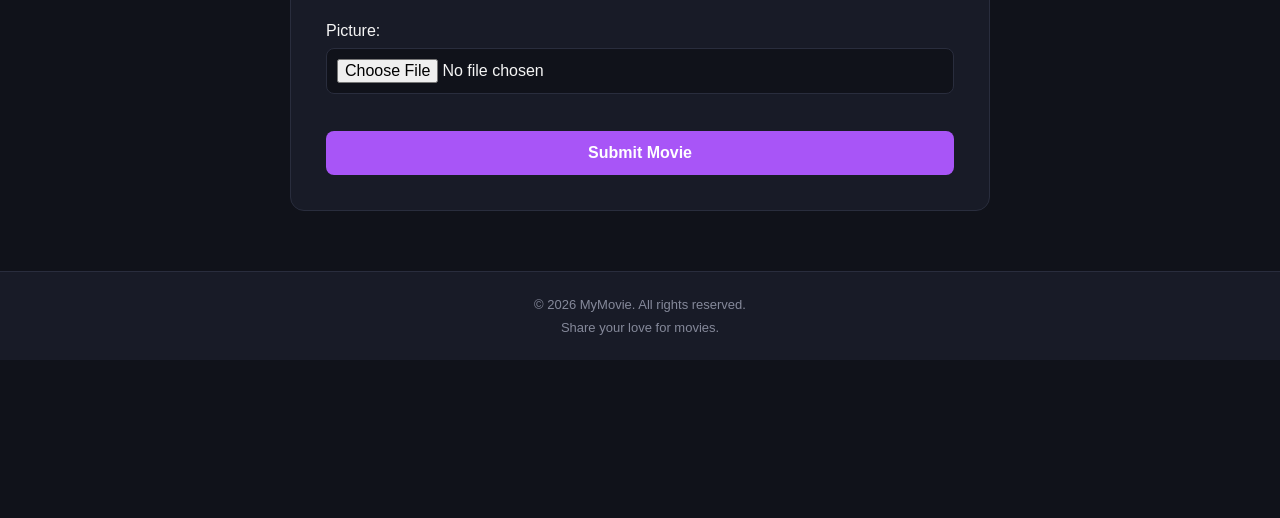
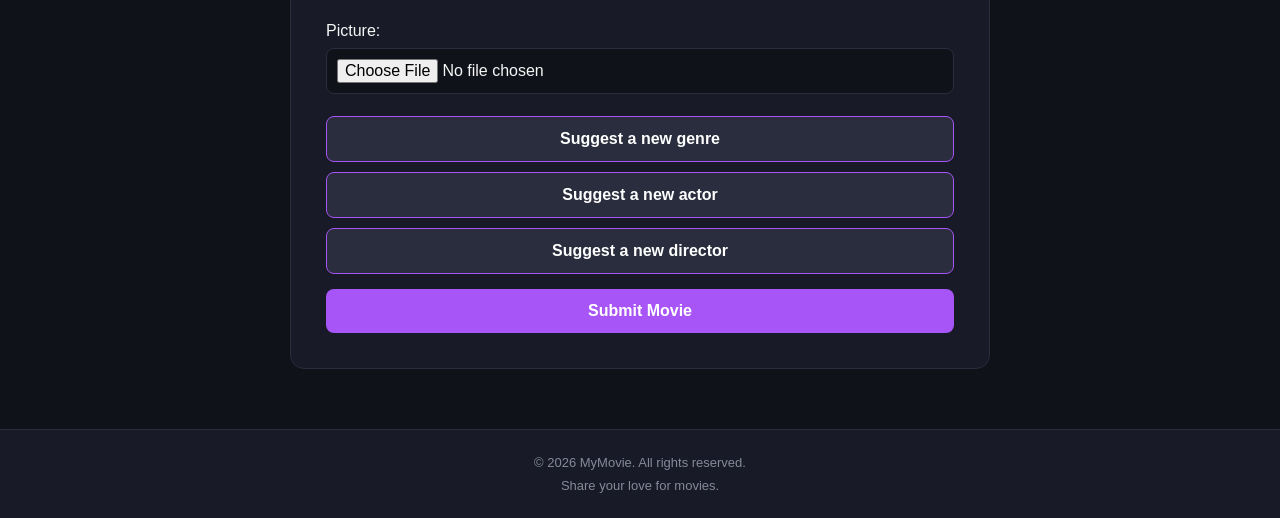
Before and after one commit to ralitsa-code/mymovieproject, a Django app: page /movies/add/ in a window 1280 px wide. Shown: the part 1091-1609 px from the top of the page. Before the commit the page ends 1451 px from the top, so only its background shows below. Run offline with Django 5.2, Linux system fonts and the light colour scheme; the visitor is signed in with stand-in values (Sample User, id 1); data that the repository does not hold is empty; parts of the project's set-up code (start-up, migrations or seed data) failed here and were passed over.

Commit message:
Add approval workflow for movie related entities

```diff
--- a/movies/forms.py
+++ b/movies/forms.py
@@ -1,7 +1,15 @@
 from django import forms
-from movies.models import Movie
+from movies.models import Movie, Genre, Actor, Director
 
 class MovieCreateForm(forms.ModelForm):
+    def __init__(self, *args, **kwargs):
+        super().__init__(*args, **kwargs)
+
+        self.fields['genre'].queryset = Genre.objects.filter(status=Genre.APPROVED)
+        self.fields['actors'].queryset = Actor.objects.filter(status=Actor.APPROVED)
+        self.fields['director'].queryset = Director.objects.filter(status=Director.APPROVED)
+
+
     class Meta:
         model = Movie
         fields = ['title', 'director', 'genre', 'description', 'year', 'actors', 'picture']
@@ -13,3 +21,21 @@ class MovieDeleteForm(MovieCreateForm):
 
         for field in self.fields.values():
             field.disabled = True
+
+
+class GenreCreateForm(forms.ModelForm):
+    class Meta:
+        model = Genre
+        fields = ['name']
+
+
+class ActorCreateForm(forms.ModelForm):
+    class Meta:
+        model = Actor
+        fields = ['first_name', 'last_name']
+
+
+class DirectorCreateForm(forms.ModelForm):
+    class Meta:
+        model = Director
+        fields = ['first_name', 'last_name']
--- a/movies/models.py
+++ b/movies/models.py
@@ -3,29 +3,7 @@ from django.contrib.auth import get_user_model
 
 UserModel = get_user_model()
 
-
-class Genre(models.Model):
-    name = models.CharField(max_length=200)
-
-    def __str__(self):
-        return self.name
-
-class Actor(models.Model):
-    first_name = models.CharField(max_length=200)
-    last_name = models.CharField(max_length=200)
-
-    def __str__(self):
-        return f'{self.first_name} {self.last_name}'
-
-class Director(models.Model):
-    first_name = models.CharField(max_length=200)
-    last_name = models.CharField(max_length=200)
-
-    def __str__(self):
-        return f'{self.first_name} {self.last_name}'
-
-
-class Movie(models.Model):
+class ApprovalModel(models.Model):
 
     PENDING = 'Pending'
     APPROVED = 'Approved'
@@ -43,6 +21,41 @@ class Movie(models.Model):
         default=PENDING,
     )
 
+    user = models.ForeignKey(
+        UserModel,
+        on_delete=models.SET_NULL,
+        null=True,
+        related_name='+'
+    )
+
+    class Meta:
+        abstract = True
+
+
+class Genre(ApprovalModel):
+    name = models.CharField(max_length=200)
+
+    def __str__(self):
+        return self.name
+
+
+class Actor(ApprovalModel):
+    first_name = models.CharField(max_length=200)
+    last_name = models.CharField(max_length=200)
+
+    def __str__(self):
+        return f'{self.first_name} {self.last_name}'
+
+
+class Director(ApprovalModel):
+    first_name = models.CharField(max_length=200)
+    last_name = models.CharField(max_length=200)
+
+    def __str__(self):
+        return f'{self.first_name} {self.last_name}'
+
+
+class Movie(ApprovalModel):
     title = models.CharField(max_length=200)
     picture = models.ImageField(upload_to='movies')
     genre = models.ManyToManyField(Genre, blank=True)
--- a/movies/urls.py
+++ b/movies/urls.py
@@ -9,4 +9,7 @@ urlpatterns = [
     path('movies/<int:pk>/', views.MovieDetailView.as_view(), name='movie-detail'),
     path('movies/<int:pk>/edit/', views.MovieUpdateView.as_view(), name='movie-update'),
     path('movies/<int:pk>/delete/', views.MovieDeleteView.as_view(), name='movie-delete'),
+    path('movies/add_genre/', views.GenreCreateView.as_view(), name='genre-create'),
+    path('movies/add_actor/', views.ActorCreateView.as_view(), name='actor-create'),
+    path('movies/add_director/', views.DirectorCreateView.as_view(), name='director-create'),
 ]
--- a/movies/views.py
+++ b/movies/views.py
@@ -1,8 +1,15 @@
 from django.urls import reverse_lazy
 from django.views.generic import TemplateView, ListView, CreateView, DetailView, UpdateView, DeleteView
-from movies.models import Movie
-from movies.forms import MovieCreateForm, MovieDeleteForm
+from movies.models import Movie, Genre, Actor, Director
+from movies.forms import MovieCreateForm, MovieDeleteForm, GenreCreateForm, ActorCreateForm, DirectorCreateForm
 from django.contrib.auth.mixins import LoginRequiredMixin
+
+
+class UserSubmissionMixin:
+    def form_valid(self, form):
+        form.instance.user = self.request.user
+        return super().form_valid(form)
+
 
 class HomeView(TemplateView):
     template_name = 'movies/home.html'
@@ -16,17 +23,11 @@ class MovieListView(ListView):
         approved_movies = super( ).get_queryset().filter(status=Movie.APPROVED)
         return approved_movies
 
-class MovieCreateView(LoginRequiredMixin, CreateView):
+class MovieCreateView(LoginRequiredMixin, UserSubmissionMixin, CreateView):
     model = Movie
     form_class = MovieCreateForm
     template_name = 'movies/movie_create.html'
     success_url = reverse_lazy('home')
-
-
-    def form_valid(self, form):
-        current_user = self.request.user
-        form.instance.user = current_user
-        return super().form_valid(form)
 
 
 class MovieDetailView(DetailView):
@@ -64,3 +65,25 @@ class MovieDeleteView(LoginRequiredMixin, DeleteView):
         kwargs = super().get_form_kwargs()
         kwargs['instance'] = self.object
         return kwargs
+
+
+
+
+class GenreCreateView(LoginRequiredMixin, UserSubmissionMixin, CreateView):
+    model = Genre
+    form_class = GenreCreateForm
+    template_name = 'movies/genre_create.html'
+    success_url = reverse_lazy('movie-list')
+
+
+class DirectorCreateView(LoginRequiredMixin, UserSubmissionMixin, CreateView):
+    model = Director
+    form_class = DirectorCreateForm
+    template_name = 'movies/director_create.html'
+    success_url = reverse_lazy('movie-list')
+
+class ActorCreateView(LoginRequiredMixin, UserSubmissionMixin, CreateView):
+    model = Actor
+    form_class = ActorCreateForm
+    template_name = 'movies/actor_create.html'
+    success_url = reverse_lazy('movie-list')
--- a/static/css/movie_create.css
+++ b/static/css/movie_create.css
@@ -98,3 +98,22 @@
         padding: 22px;
     }
 }
+
+.movie-form .add-genre-button {
+    display: block;
+    width: 100%;
+    margin-top: 10px;
+    padding: 13px;
+    background-color: #292D3D;
+    border: 1px solid #A855F7;
+    border-radius: 8px;
+    color: #FFFFFF;
+    text-align: center;
+    text-decoration: none;
+    font-weight: 600;
+    transition: background-color 0.2s ease;
+}
+
+.movie-form .add-genre-button:hover {
+    background-color: #9333EA;
+}
--- a/templates/movies/movie_create.html
+++ b/templates/movies/movie_create.html
@@ -13,6 +13,15 @@
                 <h1>Add a Movie</h1>
                 {% csrf_token %}
                 {{ form.as_p }}
+                <a href="{% url 'genre-create' %}" class="add-genre-button">
+                    Suggest a new genre
+                </a>
+                <a href="{% url 'actor-create' %}" class="add-genre-button">
+                    Suggest a new actor
+                </a>
+                <a href="{% url 'director-create' %}" class="add-genre-button">
+                    Suggest a new director
+                </a>
             </div>
             <button type="submit">Submit Movie</button>
         </form>
```
Also changed, not shown: movies/admin.py (+17 -1 lines), templates/movies/actor_create.html (added, +19 -0 lines), templates/movies/director_create.html (added, +19 -0 lines), templates/movies/genre_create.html (added, +19 -0 lines), movies/migrations/0005_actor_status_actor_user_director_status_and_more.py (added).
